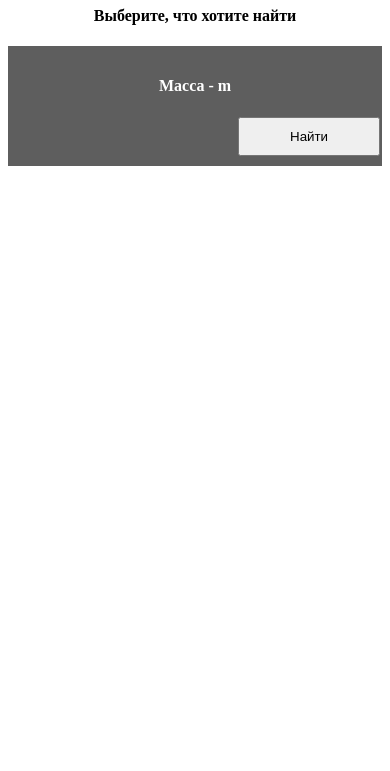
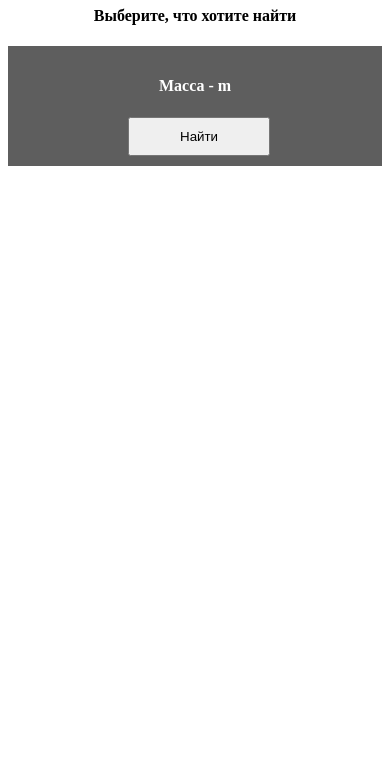
Before and after one commit to SwKey6/PhisicRep, a plain HTML site: page index.html in a window 390 px wide. Shown: the part 73-844 px from the top of the page. Drawn offline with Linux system fonts and the light colour scheme.

Commit message:
addMedia

```diff
--- a/style.css
+++ b/style.css
@@ -21,3 +21,8 @@
     font-weight: 700px;
     margin-left: 220px;
 }
+@media (max-width: 480px) {
+    .SearchBtn{
+        margin-left: 110px;
+    }
+  }
```
